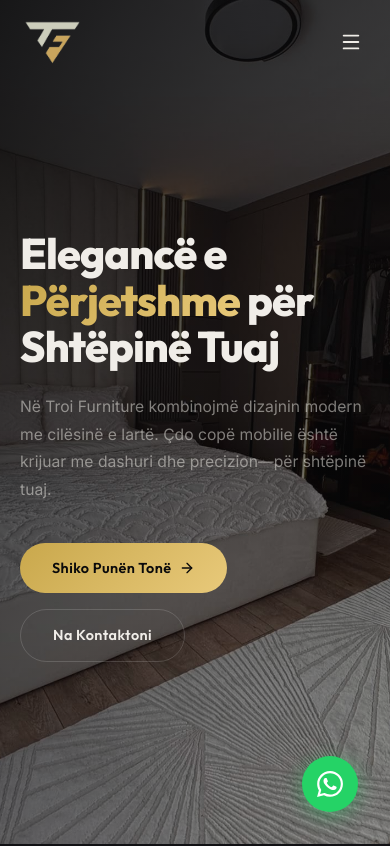
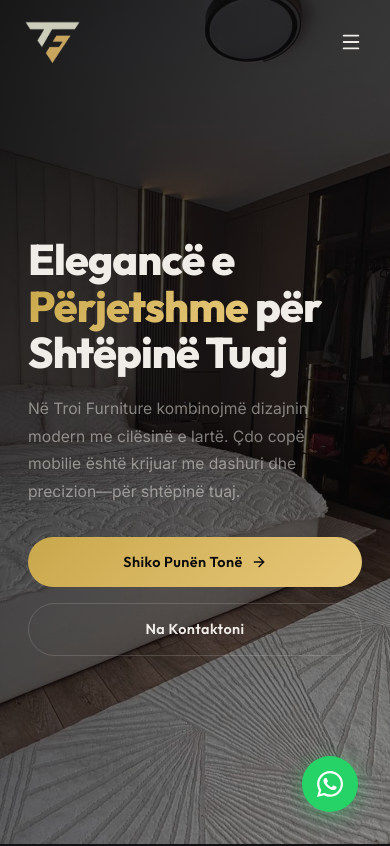
Before and after one commit to bardhh1/troi-furniture, a React (Vite) app: page / in a window 390 px wide. Shown: the top 846 px of the page. Built offline with nearby package versions, Linux system fonts and the light colour scheme.

Commit message:
still changes qr

```diff
--- a/src/components/Navbar.jsx
+++ b/src/components/Navbar.jsx
@@ -17,6 +17,17 @@ export default function Navbar() {
     document.body.style.overflow = mobileOpen ? 'hidden' : '';
     return () => { document.body.style.overflow = ''; };
   }, [mobileOpen]);
+
+  useEffect(() => {
+    const onKeyDown = (event) => {
+      if (event.key === 'Escape') {
+        setMobileOpen(false);
+      }
+    };
+
+    window.addEventListener('keydown', onKeyDown);
+    return () => window.removeEventListener('keydown', onKeyDown);
+  }, []);
 
   const links = [
     { to: '/', label: 'Home' },
@@ -53,10 +64,12 @@ export default function Navbar() {
               </a>
               <button
                 className="navbar-hamburger"
-                onClick={() => setMobileOpen(true)}
-                aria-label="Open menu"
+                onClick={() => setMobileOpen((open) => !open)}
+                aria-label={mobileOpen ? 'Close menu' : 'Open menu'}
+                aria-expanded={mobileOpen}
+                aria-controls="mobile-navigation"
               >
-                <Menu size={22} color="var(--color-text)" />
+                {mobileOpen ? <X size={22} color="var(--color-text)" /> : <Menu size={22} color="var(--color-text)" />}
               </button>
             </div>
           </div>
@@ -64,7 +77,11 @@ export default function Navbar() {
       </nav>
 
       {/* Mobile Nav */}
-      <div className={`mobile-nav ${mobileOpen ? 'open' : ''}`}>
+      <div
+        id="mobile-navigation"
+        className={`mobile-nav ${mobileOpen ? 'open' : ''}`}
+        onClick={() => setMobileOpen(false)}
+      >
         <button
           className="lightbox-close"
           style={{ position: 'absolute', top: '1.5rem', right: '1.5rem' }}
--- a/src/index.css
+++ b/src/index.css
@@ -267,7 +267,7 @@ a {
 .mobile-nav {
   position: fixed;
   inset: 0;
-  z-index: 999;
+  z-index: 1100;
   background: var(--color-bg);
   display: flex;
   flex-direction: column;
@@ -1097,7 +1097,9 @@ a {
   .navbar-links, .navbar-actions .btn { display: none; }
   .navbar-hamburger { display: flex; }
   .hero-content {
-    padding: 7.5rem 1rem 4.5rem;
+    padding: 7.5rem 1.5rem 4.5rem;
+    width: min(100%, 36rem);
+    margin: 0;
   }
   .hero-title,
   .hero-subtitle {
@@ -1111,15 +1113,25 @@ a {
 
 @media (max-width: 480px) {
   .hero-content {
-    padding: 7rem 1.25rem 4rem;
+    padding: 7rem 1.75rem 4rem;
+    width: min(100%, 28rem);
   }
   .hero-title {
     font-size: clamp(2.35rem, 11vw, 3.25rem);
     line-height: 1.08;
+    margin-bottom: 1.25rem;
   }
   .hero-subtitle {
     font-size: 0.98rem;
     line-height: 1.75;
+    margin-bottom: 2rem;
+  }
+  .hero-actions {
+    width: 100%;
+  }
+  .hero-actions .btn {
+    width: 100%;
+    justify-content: center;
   }
   .specialties-grid { grid-template-columns: 1fr; }
   .process-steps { grid-template-columns: 1fr; }
```
